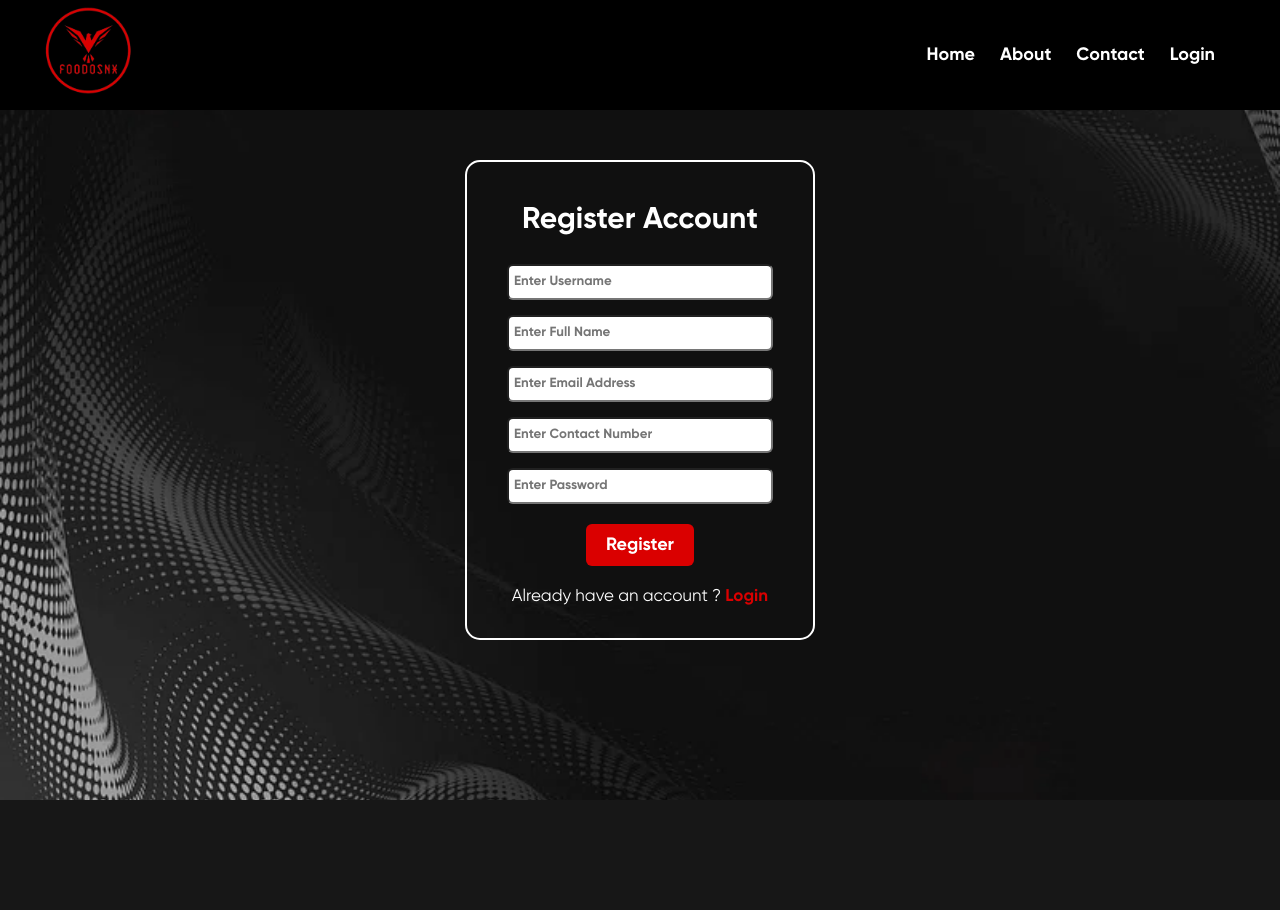
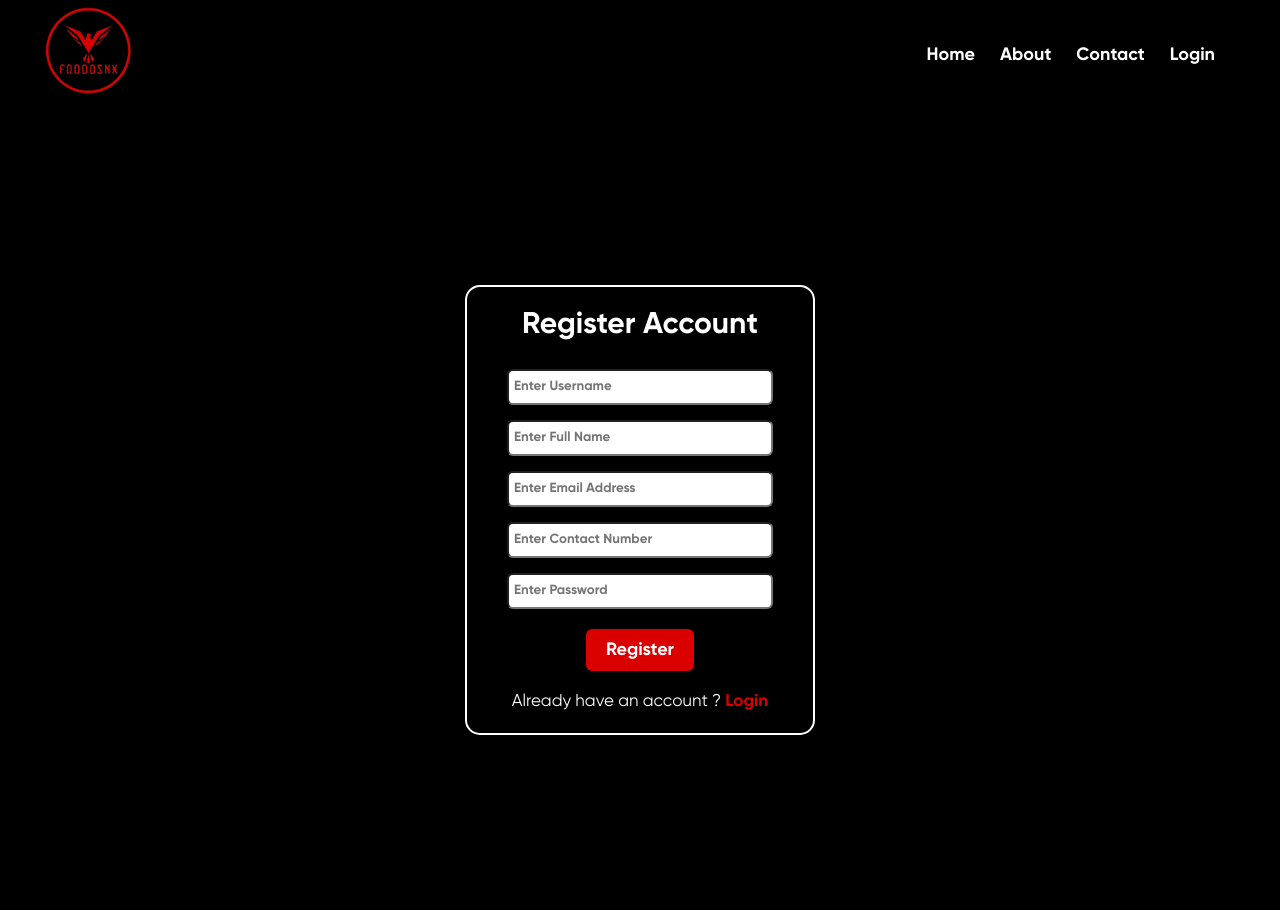
Before and after one commit to neerajydv23/foodosnx, a Node server app: page /register in a window 1280 px wide. Before the commit the page ends 800 px from the top, so only its background shows below. Run offline with Node 20, Linux system fonts and the light colour scheme; some libraries are stand-ins or nearby versions.

Commit message:
fixed login register page css

```diff
--- a/public/stylesheets/login.css
+++ b/public/stylesheets/login.css
@@ -7,7 +7,9 @@
     font-family: Gilroy-Bold;
     src: url(/Font/Gilroy-Bold.woff);
 }
-
+body::-webkit-scrollbar {
+    display: none;
+  }
 * {
     padding: 0;
     margin: 0;
@@ -31,7 +33,7 @@ li {
 }
 
 .main {
-    /* height: 100%; */
+    height: 100%;
     width: 100%;
 }
 
@@ -43,8 +45,6 @@ nav {
     color: #fff;
     padding: 15px 40px;
     height: 110px;
-    position: fixed;
-    top: 0;
     width: 100%;
     z-index: 100;
 
@@ -157,10 +157,18 @@ nav .part-2 ul {
     color: #DA0000;
 }
 
+.register-page {
+    height: 100vh;
+    background-color: #000;
+    display: flex;
+    align-items: center;
+    justify-content: center;
+}
+
 .register {
-    height: 480px;
+    height: 450px;
     width: 350px;
-    padding: 40px;
+    padding: 20px 40px;
     color: #fff;
     display: flex;
     align-items: center;
@@ -392,7 +400,8 @@ nav .part-2 ul {
         padding: 10px;
         margin-top: 20px;
     }
-        .admin-products h1{
+
+    .admin-products h1 {
         font-size: 20px;
     }
 }
--- a/views/register.ejs
+++ b/views/register.ejs
@@ -36,7 +36,7 @@
             <a href="/">Contact</a>
             <a href="/">Gallery</a>
         </div>
-        <div class="login-page">
+        <div class="register-page">
             <div class="register">
 
                 <form action="/register" method="post">
```
Lines whose indentation alone changed are shown as unchanged.
